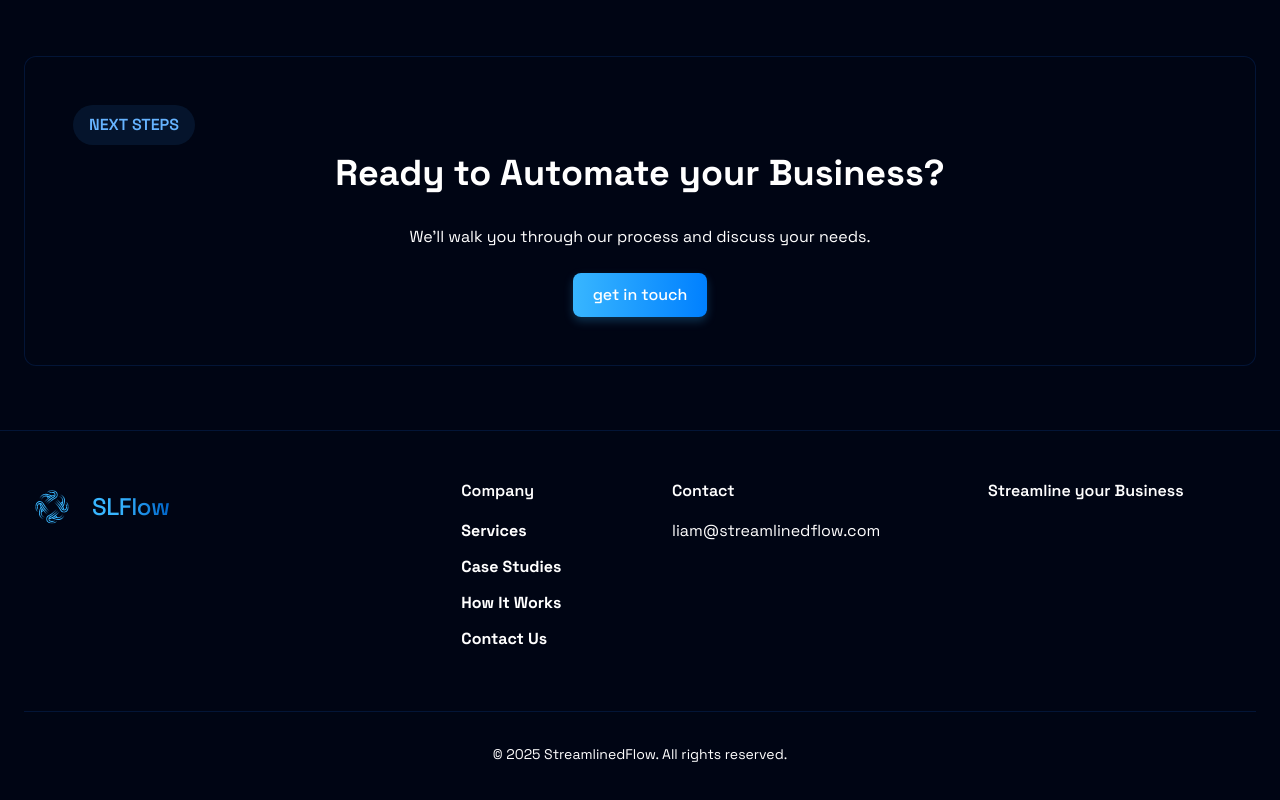
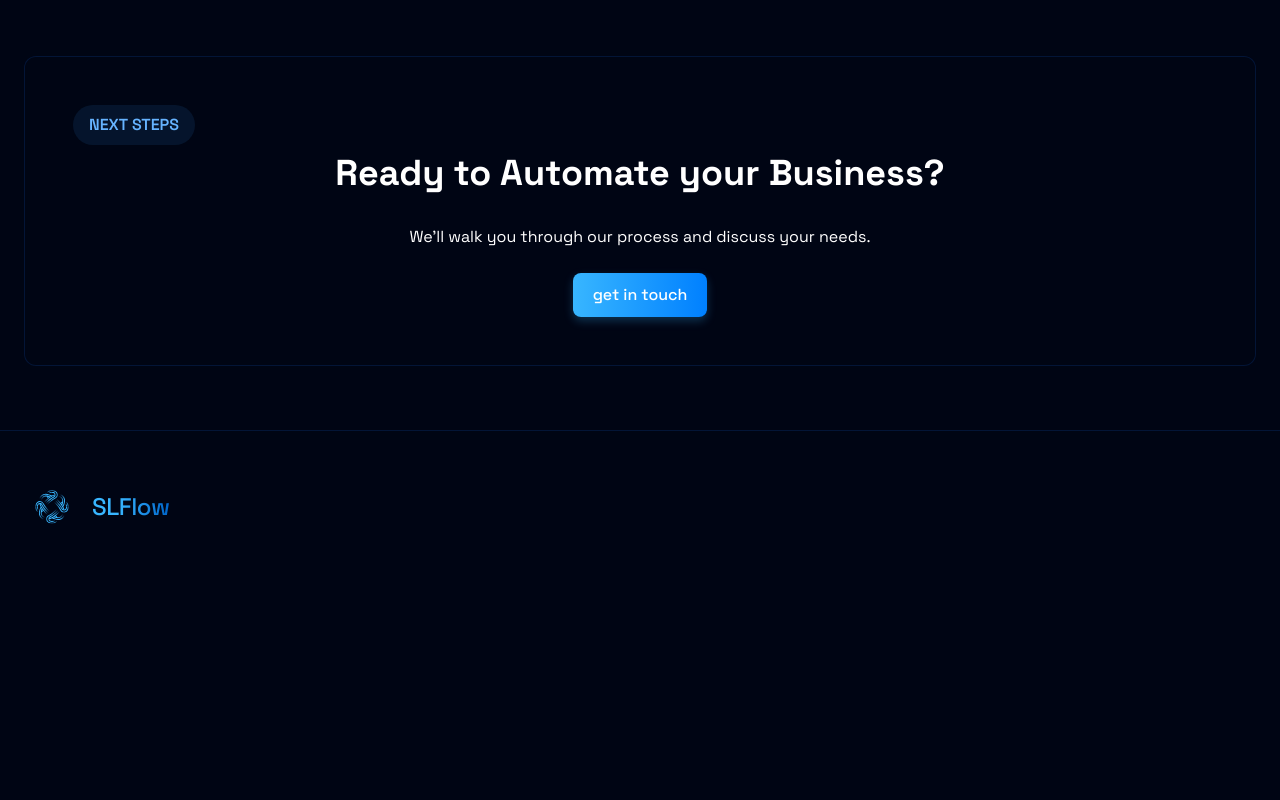
Before and after one commit to Streamlinedflow/streamlinedflow.com, a Next.js app in the folder streamlinedflow.com/: page /case-studies/call-analysis in a window 1280 px wide. Shown: the part 1688-2488 px from the top of the page. After the commit the page ends 2319 px from the top, so only its background shows below. Built offline with nearby package versions, Linux system fonts and the light colour scheme.

Commit message:
animations

```diff
--- a/streamlinedflow.com/src/app/case-studies/call-analysis/page.js
+++ b/streamlinedflow.com/src/app/case-studies/call-analysis/page.js
@@ -1,10 +1,13 @@
+"use client"
 import Link from 'next/link';
 import Image from 'next/image';
+import AnimatedSection from '@/components/AnimatedSection';
 
 export default function CaseStudy() {
   return (
     <main className="min-h-screen" style={{ backgroundColor: 'var(--color-background)' }}>
       {/* Navigation */}
+      <AnimatedSection delay={0} type="fadeIn">
         <div className="container mx-auto py-6">
           <nav className="section-container !p-6">
             <div className="flex items-center justify-between">
@@ -34,8 +37,10 @@ export default function CaseStudy() {
             </div>
           </nav>
         </div>
+      </AnimatedSection>
 
       {/* Hero Section */}
+      <AnimatedSection delay={0.3} type="fadeUp">
         <section className="container mx-auto section-padding">
           <div className="section-container">
             <div className="accent-tag">
@@ -43,7 +48,6 @@ export default function CaseStudy() {
             </div>
             <div className="max-w-4xl mx-auto">
               <div className="flex flex-col items-center relative">
-
                 <div className="flex items-center space-x-4 mb-6">
                   <div className="p-2 bg-[var(--color-background)] rounded-lg flex items-center justify-center">
                     <div style={{ color: 'var(--color-accent-2)' }}>
@@ -61,8 +65,10 @@ export default function CaseStudy() {
             </div>
           </div>
         </section>
+      </AnimatedSection>
 
       {/* Challenge and Solution Section */}
+      <AnimatedSection delay={0.2} type="scaleUp" scrollTriggered={true}>
         <section className="container mx-auto section-padding">
           <div className="section-container">
             <div className="max-w-6xl mx-auto">
@@ -79,7 +85,6 @@ export default function CaseStudy() {
                 {/* Left Column - Challenge */}
                 <div>
                   <h2 className="text-4xl md:text-6xl font-bold mb-8">
-
                   </h2>
                   <p className="text-xl text-gray-300 mb-12">
                     The client was struggling to monitor daily customer service calls. Their manual review process was time-consuming and only covered a small percentage of calls.
@@ -158,8 +163,10 @@ export default function CaseStudy() {
             </div>
           </div>
         </section>
+      </AnimatedSection>
 
       {/* CTA Section */}
+      <AnimatedSection delay={0.2} type="fadeUp" scrollTriggered={true}>
         <section className="container mx-auto section-padding">
           <div className="section-container">
             <div className="accent-tag">
@@ -167,7 +174,6 @@ export default function CaseStudy() {
             </div>
             <div className="max-w-4xl mx-auto text-center">
               <div className="flex flex-col items-center relative">
-
                 <h2 className="text-3xl md:text-4xl font-bold mb-8 gradient-text text-center hover-gradient-line mx-auto">
                   Ready to Automate your Business?
                 </h2>
@@ -179,8 +185,10 @@ export default function CaseStudy() {
             </div>
           </div>
         </section>
+      </AnimatedSection>
 
       {/* Footer */}
+      <AnimatedSection delay={0.2} type="fadeIn" scrollTriggered={true}>
         <footer style={{ borderTopColor: 'var(--color-border)' }} className="border-t">
           <div className="container mx-auto px-4 py-12">
             <div className="grid md:grid-cols-12 gap-8 mb-12">
@@ -199,43 +207,11 @@ export default function CaseStudy() {
                     <span className="bg-gradient-to-r from-[#38b6ff] to-[#0066cc] text-transparent bg-clip-text">Flow</span>
                   </div>
                 </Link>
-              <p className="text-gray-400 text-sm mt-4">
-
-              </p>
               </div>
-
-            {/* Navigation Links */}
-            <div className="md:col-span-2 md:ml-4">
-              <h3 className="font-semibold mb-4 text-white">Company</h3>
-              <div className="space-y-3">
-                <Link href="/services" className="footer-company-link">Services</Link>
-                <Link href="/#case-studies" className="footer-company-link">Case Studies</Link>
-                <Link href="/#how-it-works" className="footer-company-link">How It Works</Link>
-                <Link href="/#contact" className="footer-company-link">Contact Us</Link>
-              </div>
-            </div>
-
-            {/* Contact Info */}
-            <div className="md:col-span-3 md:ml-4">
-              <h3 className="font-semibold mb-4 text-white">Contact</h3>
-              <div className="space-y-3 text-gray-400">
-                <p>liam@streamlinedflow.com</p>
-              </div>
-            </div>
-
-            {/* CTA Column */}
-            <div className="md:col-span-3 md:ml-4">
-              <h3 className="font-semibold mb-4 text-white">Streamline your Business</h3>
-
-            </div>
-          </div>
-
-          {/* Copyright */}
-          <div style={{ borderTopColor: 'var(--color-border)' }} className="pt-8 border-t text-center text-gray-400 text-sm">
-            <p>© {new Date().getFullYear()} StreamlinedFlow. All rights reserved.</p>
             </div>
           </div>
         </footer>
+      </AnimatedSection>
     </main>
   );
 }
--- a/streamlinedflow.com/src/app/services/page.js
+++ b/streamlinedflow.com/src/app/services/page.js
@@ -4,6 +4,7 @@ import Link from 'next/link';
 import { Suspense } from 'react';
 import AnimatedBackground from '@/components/AnimatedBackground';
 import { ServiceCardGrid } from '@/components/ServiceCard';
+import AnimatedSection from '@/components/AnimatedSection';
 
 export default function ServicesPage() {
   const cards = [
@@ -51,6 +52,7 @@ export default function ServicesPage() {
     <main className="min-h-screen" style={{ backgroundColor: 'var(--color-background)' }}>
       <AnimatedBackground />
       {/* Navigation */}
+      <AnimatedSection delay={0} type="fadeIn">
         <div className="container mx-auto py-6">
           <nav className="section-container !p-6">
             <div className="flex items-center justify-between">
@@ -80,8 +82,10 @@ export default function ServicesPage() {
             </div>
           </nav>
         </div>
+      </AnimatedSection>
 
       {/* Hero Section */}
+      <AnimatedSection delay={0.3} type="fadeUp">
         <section className="container mx-auto section-padding">
           <div className="section-container">
             <div className="accent-tag">
@@ -97,8 +101,10 @@ export default function ServicesPage() {
             </div>
           </div>
         </section>
+      </AnimatedSection>
 
       {/* Services Section */}
+      <AnimatedSection delay={0.2} type="scaleUp" scrollTriggered={true}>
         <section className="container mx-auto section-padding">
           <div className="section-container">
             <div className="max-w-6xl mx-auto">
@@ -108,8 +114,10 @@ export default function ServicesPage() {
             </div>
           </div>
         </section>
+      </AnimatedSection>
 
       {/* CTA Section */}
+      <AnimatedSection delay={0.2} type="fadeUp" scrollTriggered={true}>
         <section className="container mx-auto section-padding">
           <div className="section-container">
             <div className="accent-tag">
@@ -130,8 +138,10 @@ export default function ServicesPage() {
             </div>
           </div>
         </section>
+      </AnimatedSection>
 
       {/* Footer */}
+      <AnimatedSection delay={0.2} type="fadeIn" scrollTriggered={true}>
         <footer style={{ borderTopColor: 'var(--color-border)' }} className="border-t">
           <div className="container mx-auto px-4 py-12">
             <div className="grid md:grid-cols-12 gap-8 mb-12">
@@ -184,6 +194,7 @@ export default function ServicesPage() {
             </div>
           </div>
         </footer>
+      </AnimatedSection>
     </main>
   );
 }
--- /dev/null
+++ b/streamlinedflow.com/src/components/AnimatedSection.js
@@ -0,0 +1,67 @@
+'use client';
+
+import { motion } from 'framer-motion';
+import { useInView } from 'react-intersection-observer';
+
+const animations = {
+  fadeIn: {
+    hidden: { opacity: 0 },
+    visible: { opacity: 1 }
+  },
+  fadeUp: {
+    hidden: { opacity: 0, y: 20 },
+    visible: { opacity: 1, y: 0 }
+  },
+  fadeDown: {
+    hidden: { opacity: 0, y: -20 },
+    visible: { opacity: 1, y: 0 }
+  },
+  fadeLeft: {
+    hidden: { opacity: 0, x: -20 },
+    visible: { opacity: 1, x: 0 }
+  },
+  fadeRight: {
+    hidden: { opacity: 0, x: 20 },
+    visible: { opacity: 1, x: 0 }
+  },
+  scaleUp: {
+    hidden: { opacity: 0, scale: 0.95 },
+    visible: { opacity: 1, scale: 1 }
+  },
+  scaleDown: {
+    hidden: { opacity: 0, scale: 1.05 },
+    visible: { opacity: 1, scale: 1 }
+  }
+};
+
+export default function AnimatedSection({
+  children,
+  type = 'fadeIn',
+  delay = 0,
+  scrollTriggered = false,
+  className = ''
+}) {
+  const [ref, inView] = useInView({
+    triggerOnce: true,
+    threshold: 0.1
+  });
+
+  const animation = animations[type];
+
+  return (
+    <motion.div
+      ref={ref}
+      initial="hidden"
+      animate={scrollTriggered ? (inView ? "visible" : "hidden") : "visible"}
+      variants={animation}
+      transition={{
+        duration: 0.5,
+        delay: scrollTriggered ? 0.1 : delay,
+        ease: "easeOut"
+      }}
+      className={className}
+    >
+      {children}
+    </motion.div>
+  );
+}
```
Also changed, not shown: streamlinedflow.com/package.json (+5 -3 lines), streamlinedflow.com/src/app/case-studies/automated-reporting/page.js (+18 -5 lines), streamlinedflow.com/src/app/page.js (+30 -7 lines), 1 other file (tests, documents, lock files or other folders). Lines whose indentation alone changed are shown as unchanged.
